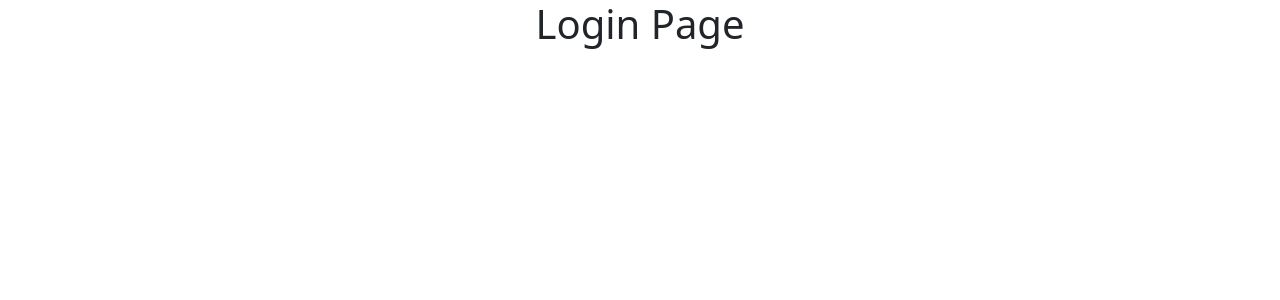
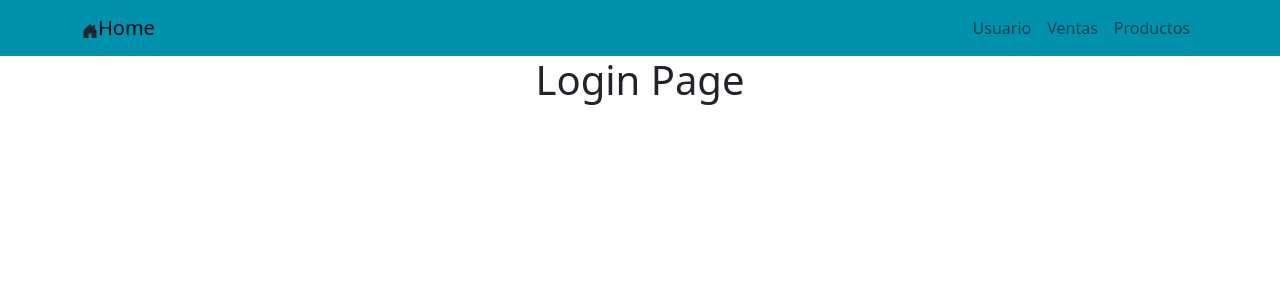
Before and after one commit to nblancob/Proyecto-Mision-TIC, a React (Create React App) app in the folder my-app/: page / in a window 1280 px wide. Shown: the top 300 px of the page. Built offline with nearby package versions, Linux system fonts and the light colour scheme.

Commit message:
first navbar

```diff
--- a/my-app/package.json
+++ b/my-app/package.json
@@ -10,6 +10,7 @@
     "react": "^17.0.2",
     "react-bootstrap": "^2.0.0-rc.0",
     "react-dom": "^17.0.2",
+    "react-icons": "^4.2.0",
     "react-router-dom": "^5.3.0",
     "react-scripts": "4.0.3",
     "web-vitals": "^1.1.2"
--- a/my-app/src/App.css
+++ b/my-app/src/App.css
@@ -28,6 +28,7 @@
   color: #61dafb;
 }
 
+
 @keyframes App-logo-spin {
   from {
     transform: rotate(0deg);
--- a/my-app/src/App.js
+++ b/my-app/src/App.js
@@ -13,11 +13,11 @@ import Registration from './product-managment/pages/Registration';
 import SManagment from './sales-managment/pages/Smanagment';
 import SRegistration from './sales-managment/pages/Sregistration';
 import UManagment from './user-managment/pages/Usmanagment';
-
-function App() {
+import Header from './shared/Header';
+const App= () => {
   return (
-
     <Router>
+      <Header />
     <Switch>
       <Route path="/" exact>
         <Home />
--- /dev/null
+++ b/my-app/src/shared/Header.js
@@ -0,0 +1,25 @@
+import header from './header.css';
+import Navbar from "react-bootstrap/Navbar";
+import Container from "react-bootstrap/Container";
+import Nav from "react-bootstrap/Nav";
+import Homenav from './components/Homenav';
+
+
+
+const Header =()=>{
+    return(
+        <div>
+            <Navbar className="Header-Nav">
+                <Container>
+                    <Homenav/>
+                        <Nav className="Content-Nav justify-content-end">
+                            <Nav.Link href="/user/managment">Usuario</Nav.Link>
+                            <Nav.Link href="/sale/managment">Ventas</Nav.Link>
+                            <Nav.Link href="/product/managment">Productos</Nav.Link>
+                        </Nav>
+                </Container>
+            </Navbar>
+        </div>
+    );
+}
+export default Header
--- /dev/null
+++ b/my-app/src/shared/components/Homenav.js
@@ -0,0 +1,13 @@
+import {BsHouseDoorFill} from "react-icons/bs";
+import Navbar from "react-bootstrap/Navbar";
+import React from "react";
+const Homenav=()=>{
+    return(
+        <div>
+            <BsHouseDoorFill className="me-auto"/>
+            <Navbar.Brand href="/home">Home</Navbar.Brand>
+        </div>
+    );
+
+}
+export default Homenav;
--- /dev/null
+++ b/my-app/src/shared/header.css
@@ -0,0 +1,3 @@
+.Header-Nav{
+    background: #0091ad;
+}
```
Also changed, not shown: 1 other file (tests, documents, lock files or other folders).
